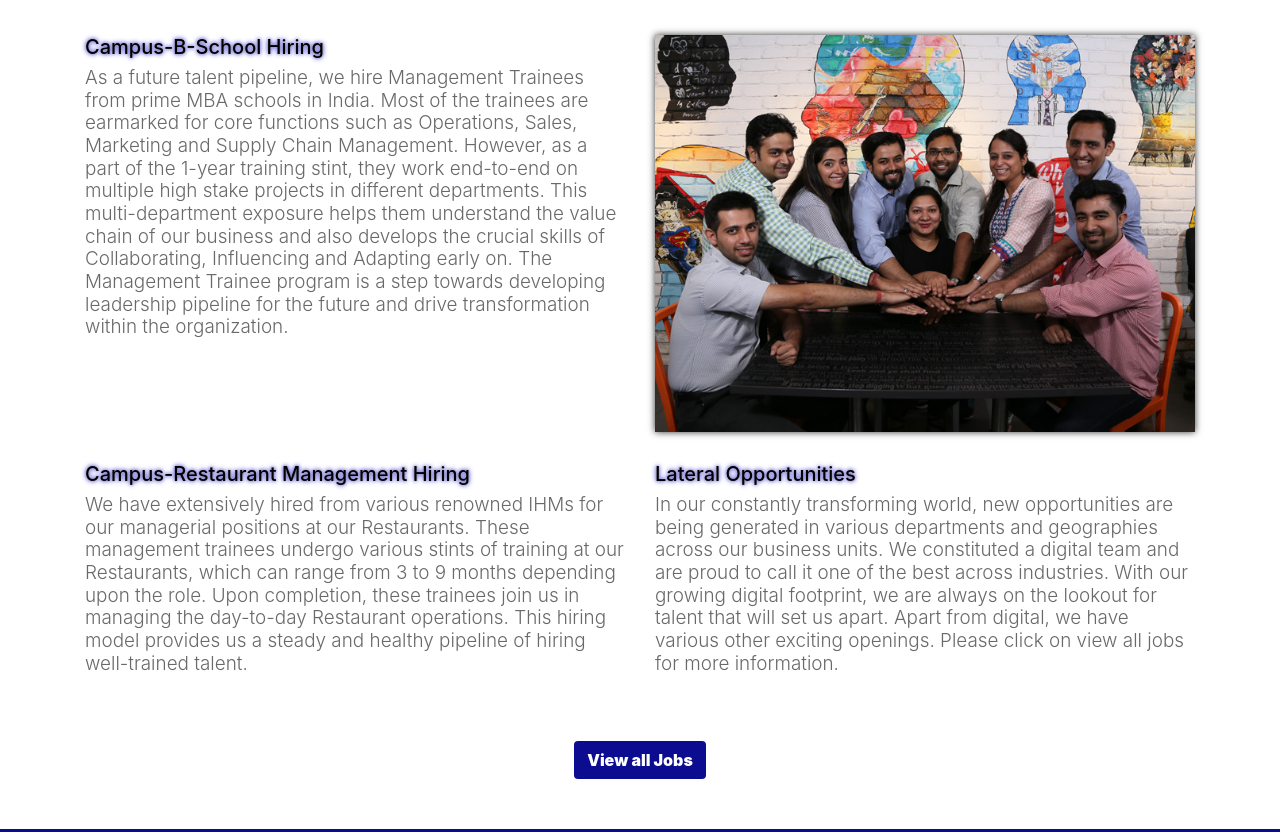
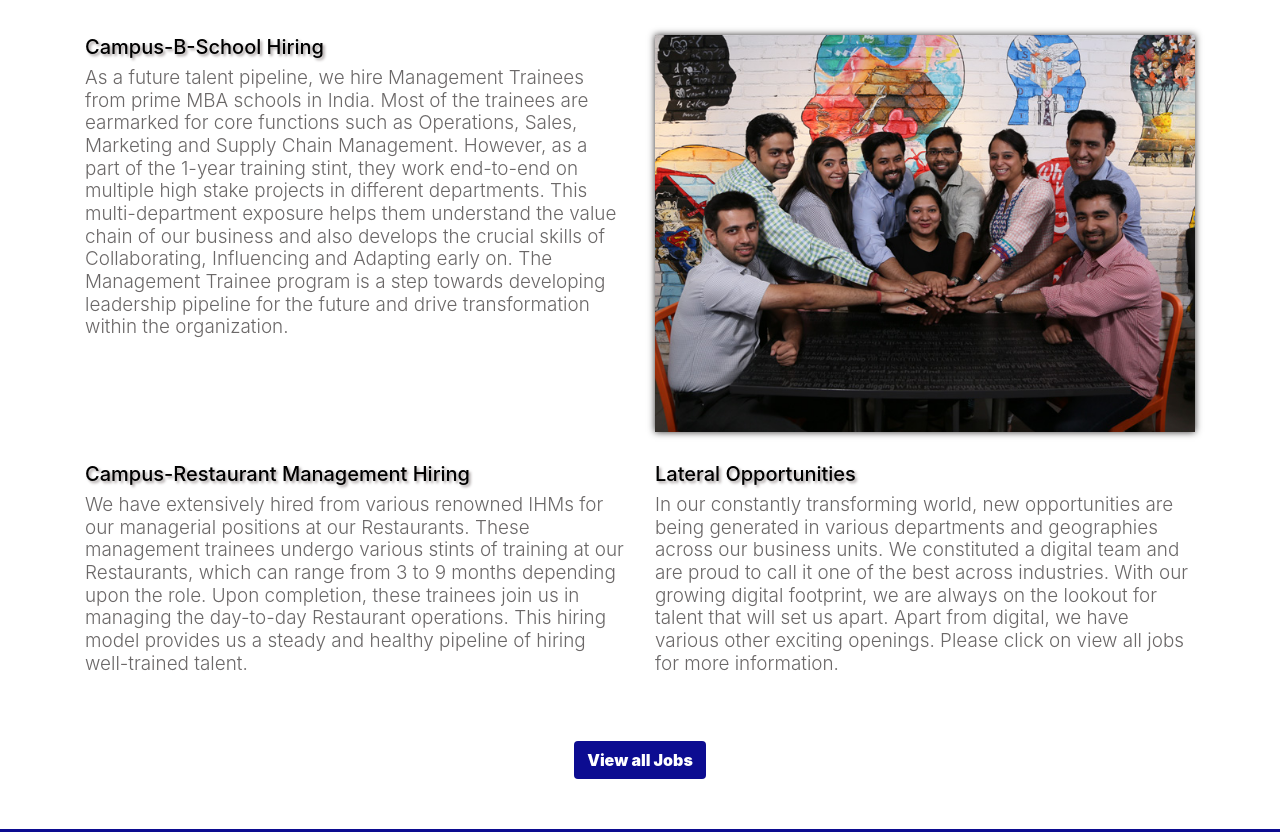
Before and after one commit to Shivani199807/demo4, a plain HTML site: page index.html in a window 1280 px wide. Shown: the part 1348-2180 px from the top of the page. Drawn offline with nearby package versions, Linux system fonts and the light colour scheme.

Commit message:
Update style.css

```diff
--- a/css/style.css
+++ b/css/style.css
@@ -50,7 +50,7 @@
         color:rgb(107, 104, 104);}
 
     .third-part h5{color:black;
-        text-shadow: 0px 0px 3px rgb(161, 154, 154), 0px 0px 5px blue;}
+        text-shadow: 2px 2px 3px rgb(161, 154, 154)}
 
     .third-part .imag{box-shadow: 0px 0px 7px rgb(48, 46, 46); }
 
@@ -62,7 +62,7 @@
        color:rgb(107, 104, 104);}
 
     .fourth-part h5{color:black;
-        text-shadow: 0px 0px 3px rgb(161, 154, 154), 0px 0px 5px blue;
+        text-shadow: 2px 2px 3px rgb(161, 154, 154);
     }
 
     .fifth-part {padding:50px 0px;
```
